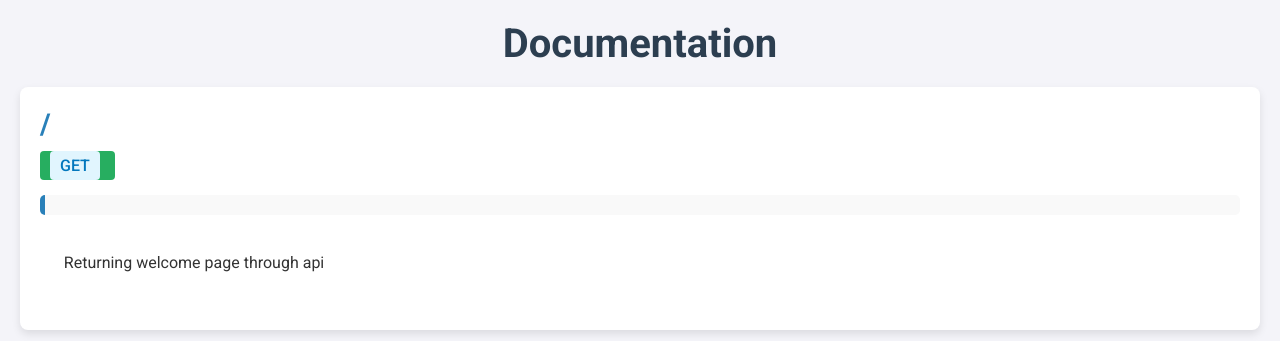
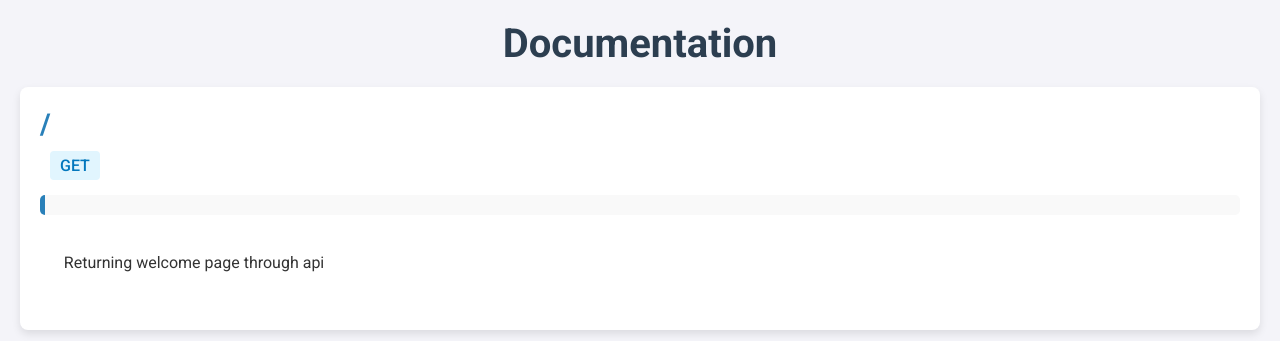
Before and after one commit to SixLeopard/FloodHelp, a Flask app: page /documentation in a window 1280 px wide. Shown: the top 341 px of the page. Run offline with Flask 3, Linux system fonts and the light colour scheme.

Commit message:
updated colouring on autodoc template

```diff
--- a/BackEnd/templates/doc_template.html
+++ b/BackEnd/templates/doc_template.html
@@ -76,7 +76,7 @@
 
         .getmethod {
             color: #fff;
-            background-color: #27ae60;
+            background-color: #ffffff;
             padding: 5px 10px;
             text-decoration: none;
             border-radius: 4px;
@@ -85,7 +85,7 @@
         }
 
         .getmethod:hover {
-            background-color: #1e8449;
+            background-color: #00e1ff;
         }
 
         .docstring {
```
